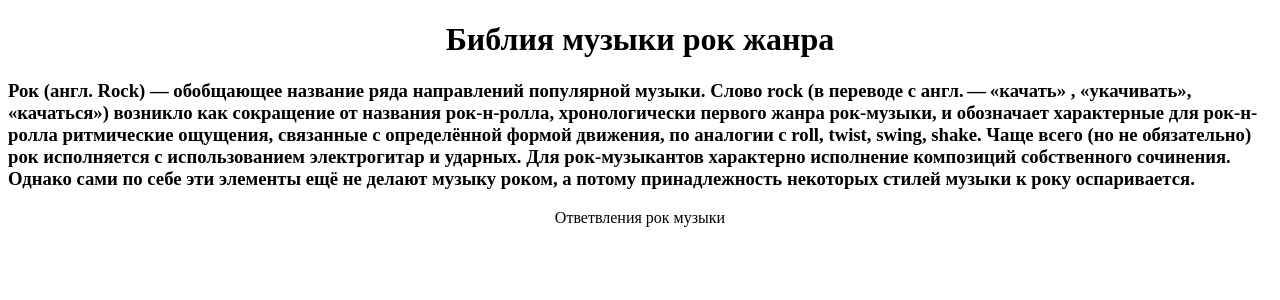
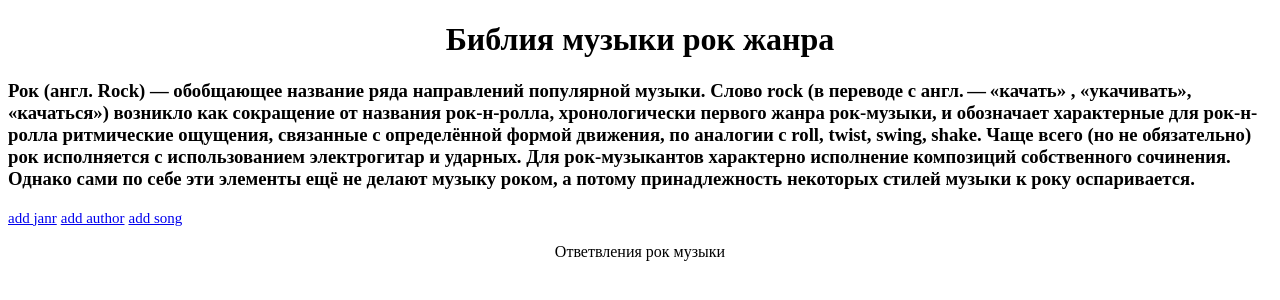
Before and after one commit to Nikita-hokage/Music_site_project, a Django app: page / in a window 1280 px wide. Shown: the top 300 px of the page. Run offline with Django 4.2, Linux system fonts and the light colour scheme.

Commit message:
apparently last change

```diff
--- a/musicsite/templates/pages/mainpage.html
+++ b/musicsite/templates/pages/mainpage.html
@@ -17,6 +17,9 @@
     с roll, twist, swing, shake. Чаще всего (но не обязательно) рок исполняется с использованием электрогитар и ударных.
     Для рок-музыкантов характерно исполнение композиций собственного сочинения. Однако сами по себе эти элементы ещё не
     делают музыку роком, а потому принадлежность некоторых стилей музыки к року оспаривается.</h3>
+<a href="http://127.0.0.1:32146/add_page">add janr</a>
+<a href="http://127.0.0.1:32146/add_author">add author</a>
+<a href="http://127.0.0.1:32146/add_song">add song</a>
 <p style="text-align: center;">Ответвления рок музыки</p>
 <div>
     {% for janr in janrs %}
--- a/musicsite/views.py
+++ b/musicsite/views.py
@@ -18,7 +18,7 @@ def mainstr(request):
 #         "janr": name,
 #         "description": janrs[name]
 #     }
-#         return render(request, 'pages/secondpage.html', context=data)
+#         return render(request, 'pages/author.html', context=data)
 #     else:
 #         return HttpResponseRedirect('404')
 #
@@ -62,9 +62,9 @@ def add_author(request):
                 print('something went wrong')
     else:
         form = AddAuthorF()
-    return render(request, 'page/Song.html', {"form": form})
+    return render(request, 'page/author.html', {"form": form})
 
 
-def get_teams(request):
+def get_janr(request):
     janr = Janr.objects.all()
     return render(request, 'mainpage/getTeams.html', {"janr": janr})
--- a/punksite/urls.py
+++ b/punksite/urls.py
@@ -21,5 +21,5 @@ import musicsite.views
 urlpatterns = [
     path('', include('musicsite.urls')),
     path('admin/', admin.site.urls),
-    path('add_page', musicsite.views.add_page, name='add_page')
+
 ]
```
Also changed, not shown: musicsite/templates/pages/author.html (added, +14 -0 lines), musicsite/templates/pages/secondpage.html (deleted, +0 -11 lines).
